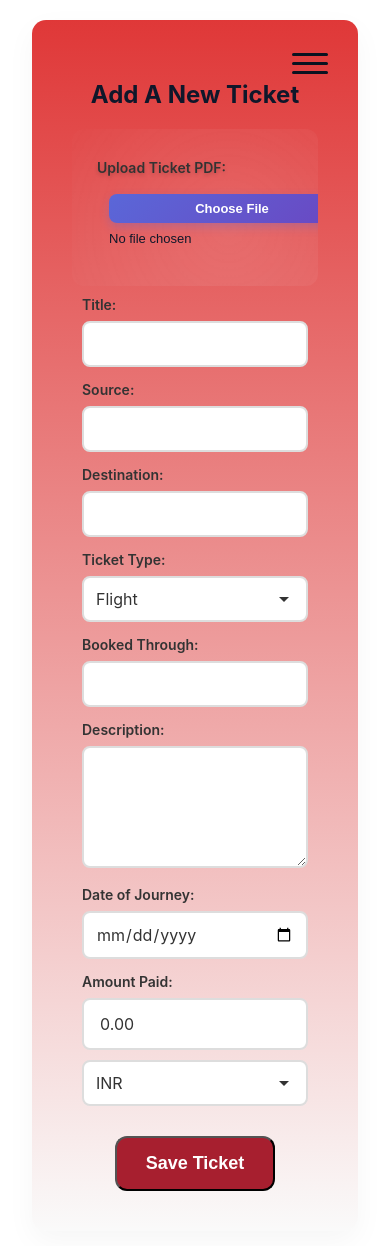
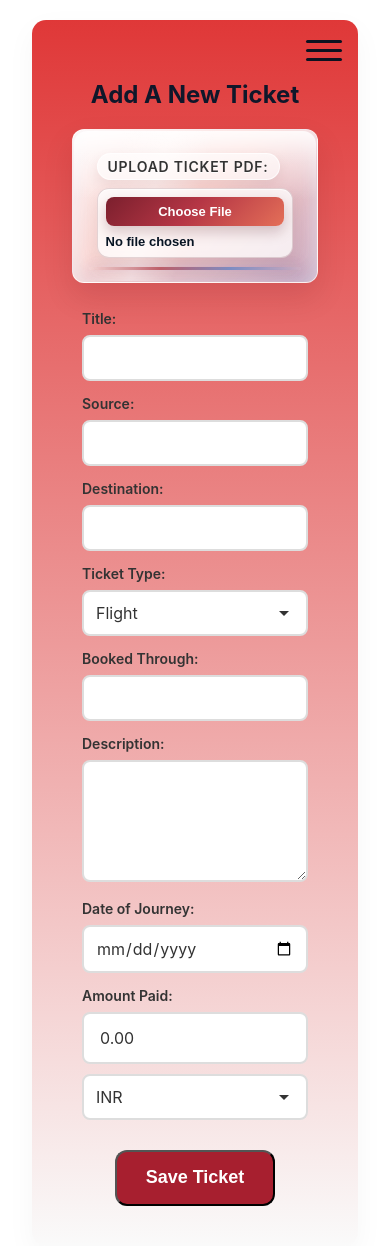
Before and after one commit to harishrajora/TripRep, a Django app: page /add_ticket/ in a window 390 px wide. Shown: the top 1246 px of the page. Before the commit the page ends 1191 px from the top, so only its background shows below. Run offline with Django 4.2, Linux system fonts and the light colour scheme; the visitor is signed in with stand-in values (Sample User, id 1); data comes from the database, SQL or seed files in the repository.

Commit message:
Upload PDF styling changed and hamburger positioning corrected on small screen devices.

```diff
--- a/core/static/core/css/style.css
+++ b/core/static/core/css/style.css
@@ -212,7 +212,7 @@ body{
 .create-account a:hover{color:var(--link-alt-hover);text-decoration:underline}
 
 /* Hamburger and mobile nav (CSS-only) */
-.hamburger{display:none;position:fixed;top:2.95rem;right:3.9rem;width:36px;height:30px;cursor:pointer;z-index:10001}
+.hamburger{display:none;position:absolute;top:2.95rem;right:3.9rem;width:36px;height:30px;cursor:pointer;z-index:10001}
 .hamburger span{display:block;height:3px;background:#0b1220;margin:6px 0;border-radius:2px;transition:transform 180ms cubic-bezier(.2,.9,.3,1), opacity 160ms ease}
 
 .nav-toggle{display:none}
@@ -220,7 +220,7 @@ nav, header {               /* use whichever wraps your navbar */
   position: relative;
   z-index: 1000;
 }
-.mobile-nav{position:fixed;z-index:10000;top:5.4rem;right:3rem;background:rgba(255,255,255,0.94);padding:0.6rem;border-radius:12px;box-shadow:0 18px 42px rgba(2,6,23,0.16);border:1px solid rgba(163,0,27,0.12);min-width:180px;max-height:0;overflow:hidden;opacity:0;transform:translateY(-6px) scale(.98);pointer-events:none;transition:opacity .22s ease, transform .22s cubic-bezier(.2,.9,.3,1), max-height .26s ease}
+.mobile-nav{position:absolute;z-index:10000;top:5.4rem;right:3rem;background:rgba(255,255,255,0.94);padding:0.6rem;border-radius:12px;box-shadow:0 18px 42px rgba(2,6,23,0.16);border:1px solid rgba(163,0,27,0.12);min-width:180px;max-height:0;overflow:hidden;opacity:0;transform:translateY(-6px) scale(.98);pointer-events:none;transition:opacity .22s ease, transform .22s cubic-bezier(.2,.9,.3,1), max-height .26s ease}
 .mobile-nav .mobile-link{display:block;padding:0.85rem 1rem;color:#0b1220;text-decoration:none;border-radius:9px;opacity:0;transform:translateY(-6px);font-weight:800;transition:opacity .18s ease, transform .22s cubic-bezier(.2,.9,.3,1), background 160ms ease, color 160ms ease}
 .mobile-nav .mobile-link:hover,
 .mobile-nav .mobile-link:focus-visible{background:var(--accent);color:#ffffff;outline:none;text-decoration:none}
@@ -239,8 +239,8 @@ nav, header {               /* use whichever wraps your navbar */
   .top-links{display:none}
   .hamburger{display:block}
   .top-links{display:none}
-  .hamburger{top:2.95rem;right:3.9rem}
-  .mobile-nav{right:3rem;left:3rem;top:5.4rem}
+  .hamburger{top:0.85rem;right:1rem}
+  .mobile-nav{right:1rem;left:1rem;top:3.35rem}
   .top-link{display:none}
 }
 
@@ -600,85 +600,111 @@ body.login-page{
 
 
 .ticket-pdf-upload {
-  /* background: linear-gradient(135deg, #667eea 0%, #764ba2 100%); */
-  padding: 40px;
-  border-radius: 20px;
-  /* box-shadow: 0 10px 40px rgba(102, 126, 234, 0.4); */
+  max-width: 600px;
+  margin: 0 auto 1.1rem;
+  padding: 0.95rem 1rem;
+  border-radius: 14px;
+  background:
+    linear-gradient(135deg, rgba(255,255,255,0.94) 0%, rgba(255,233,228,0.82) 48%, rgba(190,220,255,0.62) 100%),
+    linear-gradient(315deg, rgba(167,31,47,0.18), rgba(255,255,255,0) 56%);
+  border: 1px solid rgba(255,255,255,0.72);
+  box-shadow: 0 14px 30px rgba(75,11,18,0.12), 0 10px 24px rgba(255,255,255,0.62) inset, 0 -10px 20px rgba(0,86,204,0.07) inset;
   position: relative;
   overflow: hidden;
+  transform-style: preserve-3d;
 }
 
 .ticket-pdf-upload::before {
   content: '';
   position: absolute;
-  top: -50%;
-  left: -50%;
-  width: 200%;
-  height: 200%;
-  background: radial-gradient(circle, rgba(255, 255, 255, 0.1) 0%, transparent 70%);
-  animation: shimmer 3s infinite;
-}
-
-@keyframes shimmer {
-  0%, 100% { transform: translate(0, 0); }
-  50% { transform: translate(10%, 10%); }
+  inset: 1px;
+  border-radius: 13px;
+  background:
+    linear-gradient(180deg, rgba(255,255,255,0.82), rgba(255,255,255,0) 46%),
+    linear-gradient(105deg, rgba(255,255,255,0) 18%, rgba(255,255,255,0.42) 34%, rgba(255,255,255,0) 50%);
+  pointer-events: none;
+}
+
+.ticket-pdf-upload::after {
+  content: '';
+  position: absolute;
+  inset: auto 1rem 0.7rem 1rem;
+  height: 3px;
+  border-radius: 999px;
+  background: linear-gradient(90deg, rgba(167,31,47,0), rgba(167,31,47,0.62), rgba(0,86,204,0.42), rgba(167,31,47,0));
+  box-shadow: 0 0 18px rgba(167,31,47,0.18), 0 0 14px rgba(0,86,204,0.12);
+  pointer-events: none;
 }
 
 .ticket-pdf-upload .form-group {
   position: relative;
   z-index: 1;
+  margin: 0;
 }
 
 .ticket-pdf-upload label {
-  display: block;
-  color: #ffffff;
-  font-size: 18px;
-  font-weight: 600;
-  margin-bottom: 15px;
-  text-shadow: 0 2px 4px rgba(0, 0, 0, 0.2);
-}
-
-.ticket-pdf-upload input[type="file"] #process_pdf_btn {
+  display: inline-flex;
+  align-items: center;
+  width: fit-content;
+  max-width: 100%;
+  color: #5b1420;
+  font-size: 0.82rem;
+  font-weight: 900;
+  margin-bottom: 0.55rem;
+  padding: 0.24rem 0.62rem;
+  border-radius: 999px;
+  background: rgba(255,255,255,0.62);
+  border: 1px solid rgba(255,255,255,0.74);
+  text-transform: uppercase;
+  letter-spacing: 0.055em;
+  text-shadow: 0 1px 0 rgba(255,255,255,0.72);
+  box-shadow: 0 6px 14px rgba(75,11,18,0.08);
+}
+
+.ticket-pdf-upload input[type="file"] {
   width: 100%;
-  padding: 15px 20px;
-  background: rgba(255, 255, 255, 0.9);
-  border: 2px solid rgba(255, 255, 255, 0.3);
+  min-height: 46px;
+  padding: 0.5rem;
+  background: rgba(255,255,255,0.76);
+  border: 1px solid rgba(91,20,32,0.16);
   border-radius: 12px;
-  color: #333;
-  font-size: 16px;
+  color: #071423;
+  font-size: 0.9rem;
+  font-weight: 700;
   cursor: pointer;
-  transition: all 0.3s ease;
-  box-shadow: 0 4px 15px rgba(0, 0, 0, 0.1);
+  transition: transform 160ms ease, box-shadow 160ms ease, border-color 160ms ease, background 160ms ease;
+  box-shadow: 0 8px 18px rgba(2,6,23,0.07), 0 1px 0 rgba(255,255,255,0.74) inset;
 }
 
 .ticket-pdf-upload input[type="file"]:hover {
-  /* background: rgba(255, 255, 255, 1); */
-  border-color: rgba(255, 255, 255, 0.6);
-  box-shadow: 0 6px 20px rgba(0, 0, 0, 0.15);
+  background: rgba(255,255,255,0.9);
+  border-color: rgba(167,31,47,0.32);
+  box-shadow: 0 14px 30px rgba(75,11,18,0.12);
   transform: translateY(-2px);
 }
 
 .ticket-pdf-upload input[type="file"]:focus {
   outline: none;
-  border-color: #ffffff;
-  box-shadow: 0 0 0 4px rgba(255, 255, 255, 0.3);
+  border-color: rgba(0,86,204,0.52);
+  box-shadow: 0 0 0 4px rgba(0,86,204,0.12), 0 14px 30px rgba(75,11,18,0.12);
 }
 
 .ticket-pdf-upload input[type="file"]::file-selector-button {
-  background: linear-gradient(135deg, #5a67d8 0%, #6b46c1 100%);
+  background: linear-gradient(135deg, #7b1f2d 0%, #b53645 48%, #e46f58 100%);
   color: white;
-  padding: 10px 24px;
+  padding: 0.58rem 0.82rem;
   border: none;
   border-radius: 8px;
-  margin-right: 15px;
+  margin-right: 0.68rem;
   cursor: pointer;
-  font-weight: 600;
-  transition: all 0.3s ease;
-  box-shadow: 0 4px 10px rgba(90, 103, 216, 0.3);
-}
-
-.ticket-pdf-upload #process_pdf_btn {
-  background: linear-gradient(135deg, #e68192 0%, #7d3a72 100%);
+  font-weight: 900;
+  transition: transform 160ms ease, box-shadow 160ms ease;
+  box-shadow: 0 6px 14px rgba(75,11,18,0.22);
+}
+
+.ticket-pdf-upload input[type="file"]::file-selector-button:hover {
+  transform: translateY(-1px);
+  box-shadow: 0 11px 22px rgba(75,11,18,0.3);
 }
 
 /* Statistics page controls and chart */
@@ -743,17 +769,17 @@ body.login-page{
 
 @media (max-width: 480px) {
   .ticket-pdf-upload {
-    padding: 20px 15px;
+    padding: 0.85rem;
     border-radius: 12px;
   }
 
   .ticket-pdf-upload label {
-    font-size: 15px;
-    margin-bottom: 10px;
+    font-size: 0.74rem;
+    margin-bottom: 0.5rem;
   }
 
   .ticket-pdf-upload input[type="file"] {
-    padding: 10px 12px;
+    padding: 0.5rem;
     font-size: 13px;
   }
 
```
Also changed, not shown: core/static/core/exchange_rates.json (+60 -60 lines).
